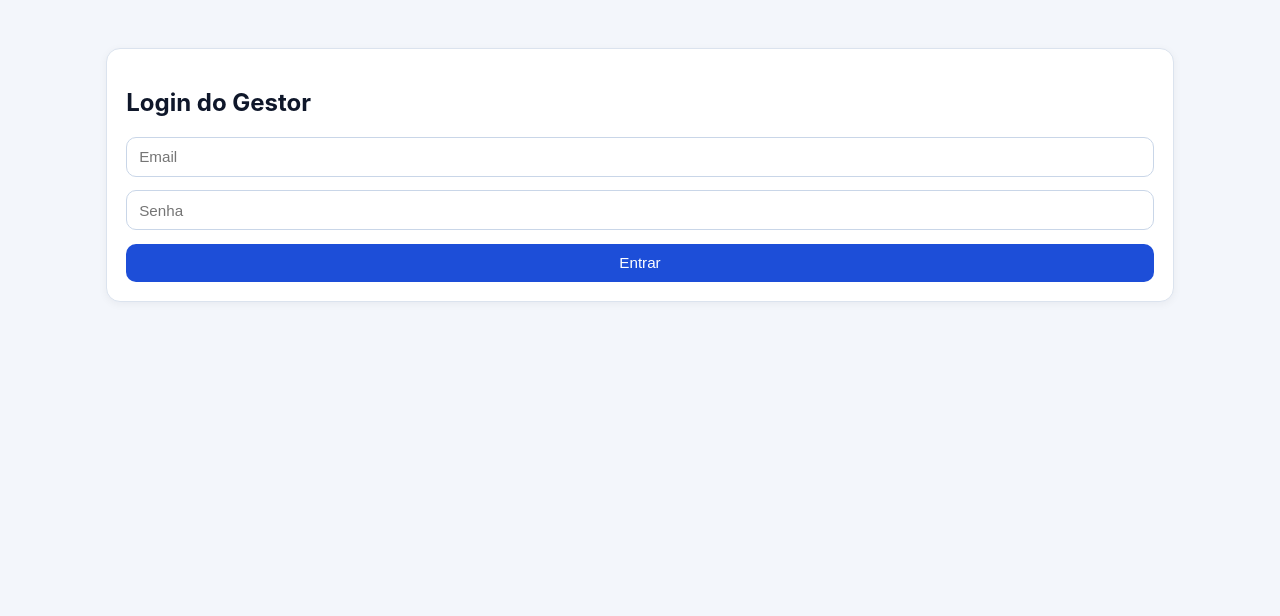
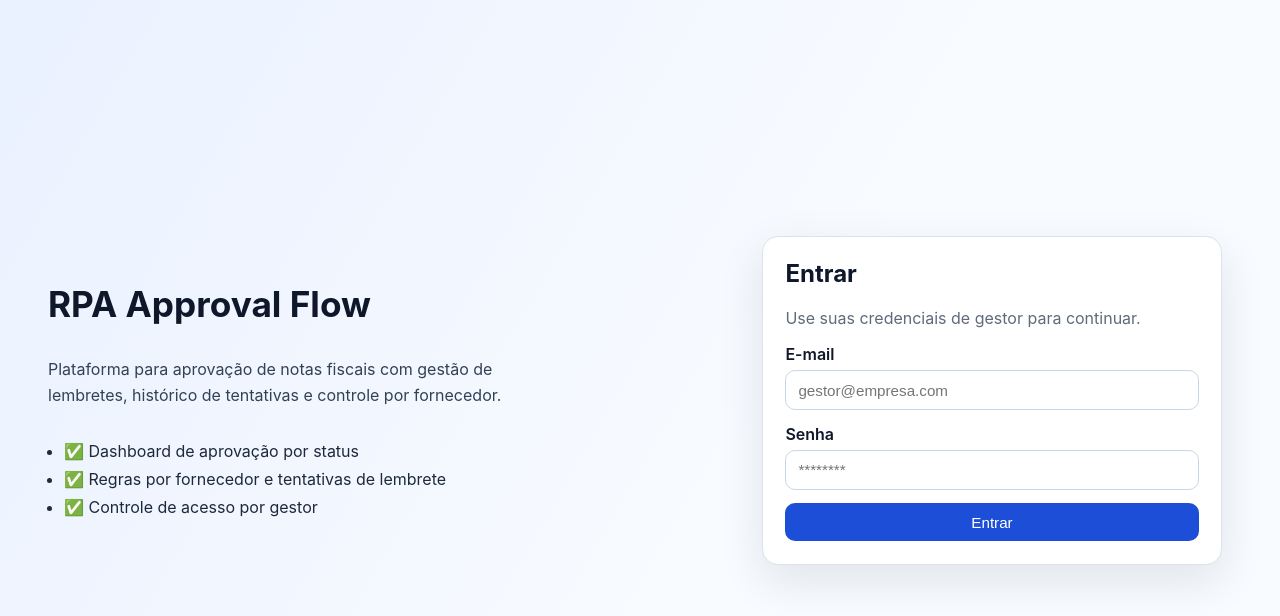
Before and after one commit to rpa-flow/rpa-approval-flow, a Next.js app: page /login in a window 1280 px wide. Shown: the top 616 px of the page. Built offline with nearby package versions, Linux system fonts and the light colour scheme.

Commit message:
feat: melhorar UX da tela de login com layout profissional

```diff
--- a/src/app/globals.css
+++ b/src/app/globals.css
@@ -241,3 +241,66 @@ th {
   border-color: #bfdbfe;
   color: #1e3a8a;
 }
+
+
+.login-shell {
+  min-height: 100vh;
+  display: grid;
+  grid-template-columns: 1.1fr 0.9fr;
+  background: linear-gradient(120deg, #eaf1ff 0%, #f8fbff 60%);
+}
+
+.login-brand {
+  padding: 4rem 3rem;
+  display: grid;
+  align-content: center;
+  gap: 1rem;
+}
+
+.login-brand h1 {
+  margin: 0;
+  font-size: 2.2rem;
+}
+
+.login-brand p {
+  max-width: 520px;
+  color: #334155;
+  line-height: 1.6;
+}
+
+.login-brand ul {
+  margin: 0;
+  padding-left: 1rem;
+  color: #1e293b;
+  display: grid;
+  gap: 0.5rem;
+}
+
+.login-card {
+  margin: auto;
+  width: min(460px, calc(100% - 2rem));
+  background: #fff;
+  border: 1px solid #dbe3ee;
+  border-radius: 16px;
+  padding: 1.4rem;
+  box-shadow: 0 16px 45px rgba(15, 23, 42, 0.1);
+}
+
+.login-card h2 {
+  margin-top: 0;
+}
+
+@media (max-width: 980px) {
+  .login-shell {
+    grid-template-columns: 1fr;
+    padding: 1.2rem 0;
+  }
+
+  .login-brand {
+    padding: 1rem 1.2rem 0;
+  }
+
+  .login-card {
+    margin-top: 1rem;
+  }
+}
--- a/src/app/login/page.tsx
+++ b/src/app/login/page.tsx
@@ -7,17 +7,21 @@ export default function LoginPage() {
   const [email, setEmail] = useState("");
   const [senha, setSenha] = useState("");
   const [erro, setErro] = useState("");
+  const [loading, setLoading] = useState(false);
   const router = useRouter();
 
   async function onSubmit(e: React.FormEvent) {
     e.preventDefault();
     setErro("");
+    setLoading(true);
 
     const res = await fetch("/api/auth/login", {
       method: "POST",
       headers: { "Content-Type": "application/json" },
       body: JSON.stringify({ email, senha })
     });
+
+    setLoading(false);
 
     if (!res.ok) {
       setErro("Falha no login. Verifique e-mail e senha.");
@@ -29,25 +33,47 @@ export default function LoginPage() {
   }
 
   return (
-    <main className="container">
-      <section className="card">
-        <h1>Login do Gestor</h1>
+    <main className="login-shell">
+      <section className="login-brand">
+        <h1>RPA Approval Flow</h1>
+        <p>
+          Plataforma para aprovação de notas fiscais com gestão de lembretes, histórico de
+          tentativas e controle por fornecedor.
+        </p>
+        <ul>
+          <li>✅ Dashboard de aprovação por status</li>
+          <li>✅ Regras por fornecedor e tentativas de lembrete</li>
+          <li>✅ Controle de acesso por gestor</li>
+        </ul>
+      </section>
+
+      <section className="login-card">
+        <h2>Entrar</h2>
+        <p className="muted">Use suas credenciais de gestor para continuar.</p>
         <form onSubmit={onSubmit} className="form-grid">
+          <label>
+            E-mail
             <input
               type="email"
-            placeholder="Email"
+              placeholder="gestor@empresa.com"
               value={email}
               onChange={(e) => setEmail(e.target.value)}
               required
             />
+          </label>
+          <label>
+            Senha
             <input
               type="password"
-            placeholder="Senha"
+              placeholder="********"
               value={senha}
               onChange={(e) => setSenha(e.target.value)}
               required
             />
-          <button type="submit">Entrar</button>
+          </label>
+          <button type="submit" disabled={loading}>
+            {loading ? "Entrando..." : "Entrar"}
+          </button>
         </form>
         {erro && <p className="message">{erro}</p>}
       </section>
```
Lines whose indentation alone changed are shown as unchanged.
